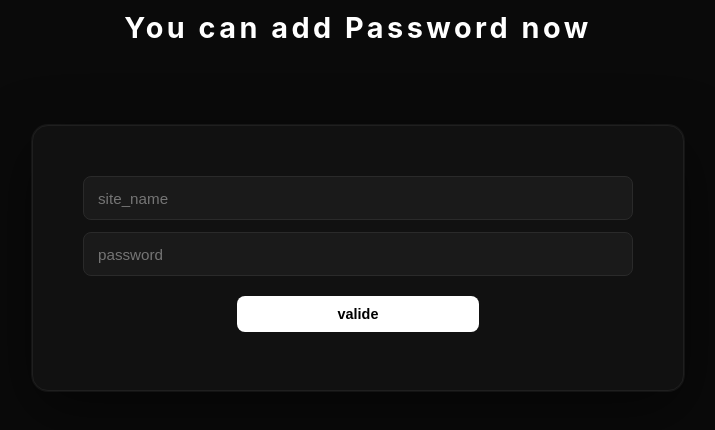
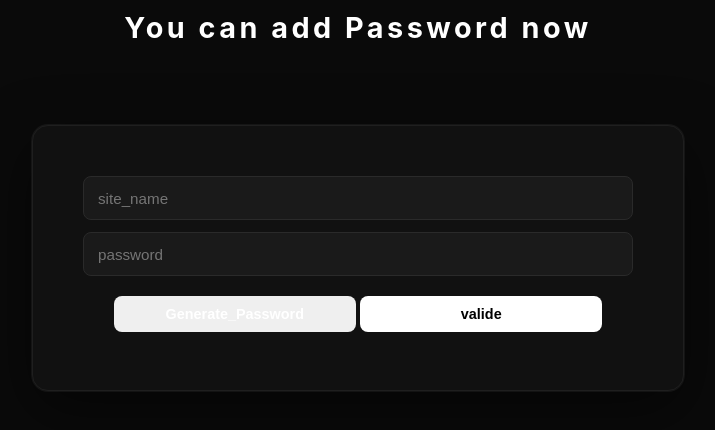
Before and after one commit to YazidNajimHassane/secure-vault, a Flask app: page /add_password in a window 1280 px wide. Shown: the top 430 px of the page, without its empty margins (282-997 px from the left). Run offline with Flask 3, Linux system fonts and the light colour scheme; the visitor is signed in with stand-in values (Sample User, id 1).

Commit message:
Add automatic password generator

```diff
--- a/templates/add_password.html
+++ b/templates/add_password.html
@@ -2,13 +2,34 @@
 {%block body%}
     <h1>You can add Password now</h1>
     <div class="container">
-        <form action ="{{url_for('add_password')}}" method="post">
+        <form id="forme" action ="{{url_for('add_password')}}" method="post">
             <input type="text" placeholder="site_name" name="site_name" id="site_name" class="inputs"/>
             <input type="password" placeholder="password" name="password" id="password" class="inputs"/>
+            <input type="button"  value="Generate_Password" class="btn btn_Generate" onclick="Genrate()"/>
             <input type="submit"  value="valide" class="btn btn_valide"/>
         </form>
         {% if error %}
             <p  id="error">{{ error }} ! ! !</p>
         {% endif %}
     </div>
+    <script>
+        const password_input=document.getElementById("password")
+        const len=12;
+        const upperCase="ABCDEFGHIJKLMNOPQRSTUVWXYZ"
+        const lowerCase="abcdefghijklmnopqrstuvwxyz"
+        const numbers="0123456789"
+        const symbol="@#$%^&*()_+~|}{[]></-="
+        const allChar=upperCase+lowerCase+numbers+symbol;
+        function Genrate(){
+            let Password="";
+            Password+=upperCase[Math.floor(Math.random()* upperCase.length)];
+            Password+=lowerCase[Math.floor(Math.random()* lowerCase.length)];
+            Password+=numbers[Math.floor(Math.random()* numbers.length)];
+            Password+=symbol[Math.floor(Math.random()* symbol.length)];
+            while(len>Password.length){
+                Password+=allChar[Math.floor(Math.random()* allChar.length)];
+            }
+            password_input.value=Password
+        }
+    </script>
 {%endblock%}
```
